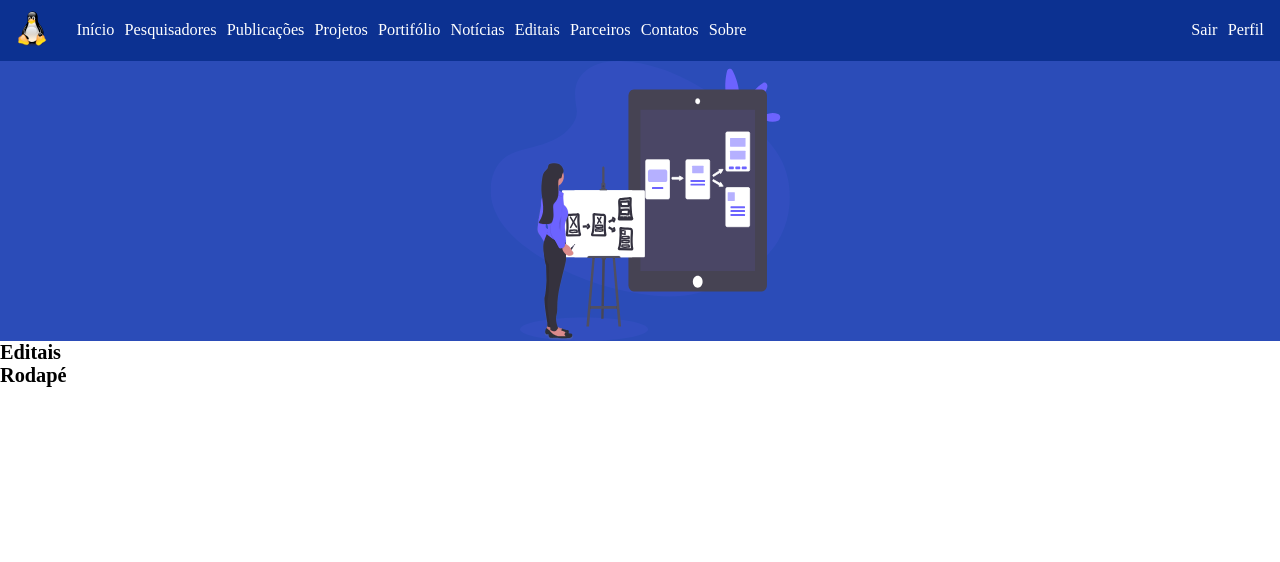
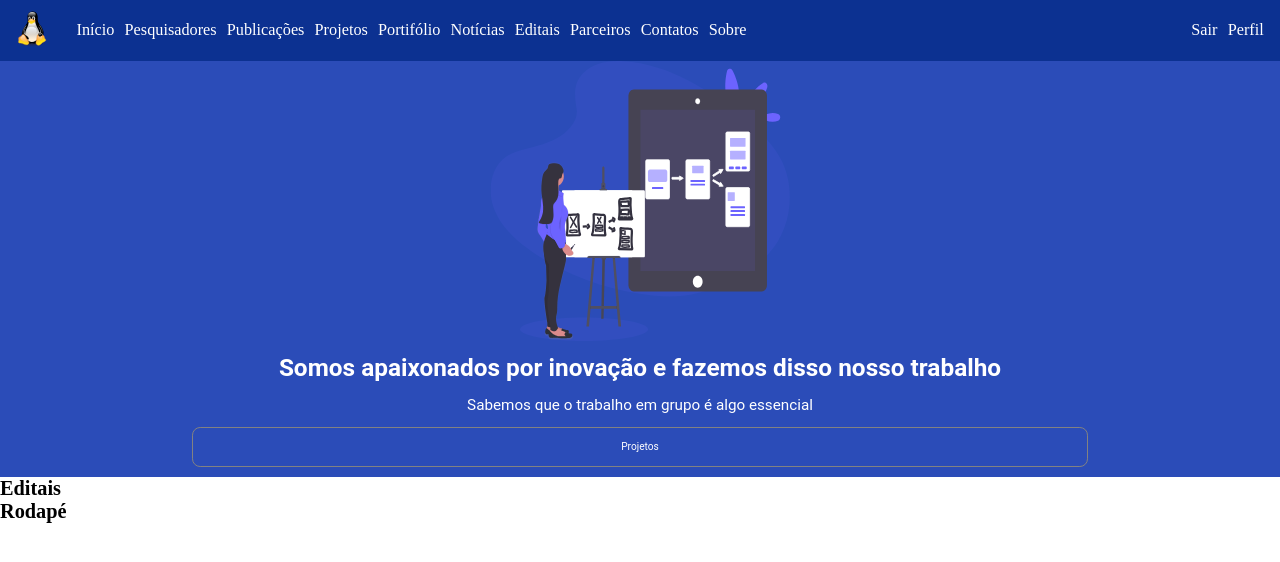
Before and after one commit to DiegoOlive/LIS-lab, a React (Create React App) app: page /editais in a window 1280 px wide. Shown: the top 562 px of the page. Built offline with nearby package versions, Linux system fonts and the light colour scheme.

Commit message:
mensagem do banner aula 15

```diff
--- a/src/components/Header/Banner/index.tsx
+++ b/src/components/Header/Banner/index.tsx
@@ -2,10 +2,14 @@ import React from 'react';
 import styled from 'styled-components';
 import Img from '../../../assets/images/home/inicio.svg';
 import BannerImg from '../BannerImg/';
+import BannerMessager from '../BannerMessager';
 
+//flex-direction: row;
+//justify-content:center;
 const BannerContainer = styled.div`
     display: flex;
-    justify-content:center;
+    flex-direction: column;
+    align-items:center;
 `
 
 export default function Banner(){
@@ -15,6 +19,7 @@ export default function Banner(){
                 src={Img}
                 alt="imagem da home"
             />
+            <BannerMessager />
         </BannerContainer>
     )
 }
--- /dev/null
+++ b/src/components/Header/BannerMessager/index.tsx
@@ -0,0 +1,52 @@
+import React from 'react';
+import styled from 'styled-components';
+import { Link } from 'react-router-dom';
+
+const MessageContainer = styled.div`
+    width: 70%;
+    color: var(--branco);
+    font-family: 'Roboto', sans-serif;
+    text-align: center;
+    margin-top: 10px;
+    margin-bottom: 10px;
+    line-height: 1.4;
+`
+//rem valendo 10
+const Title =styled.h1`
+    font-size: 2.4rem;
+`
+
+const Description = styled.h2`
+    font-weight: normal;
+    margin: 10px 0;
+`
+
+const Button = styled(Link)`
+    display: flex;
+    border: 1px solid var(--cinza);
+    height: 4rem;
+    justify-content: center;
+    align-items: center;
+    color: var(--branco);
+    text-decoration: none;
+    border-radius:0.8rem;
+`
+
+export default function Message(){
+    return(
+        <MessageContainer>
+            <Title>
+                Somos apaixonados por inovação e fazemos disso nosso trabalho
+            </Title>
+
+            <Description>
+                Sabemos que o trabalho em grupo é algo essencial
+            </Description>
+
+            <Button to="/projetos">
+                Projetos
+            </Button>
+
+        </MessageContainer>
+    )
+}
```
